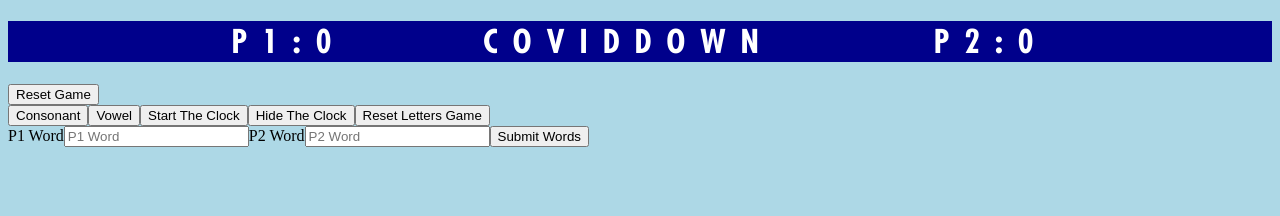
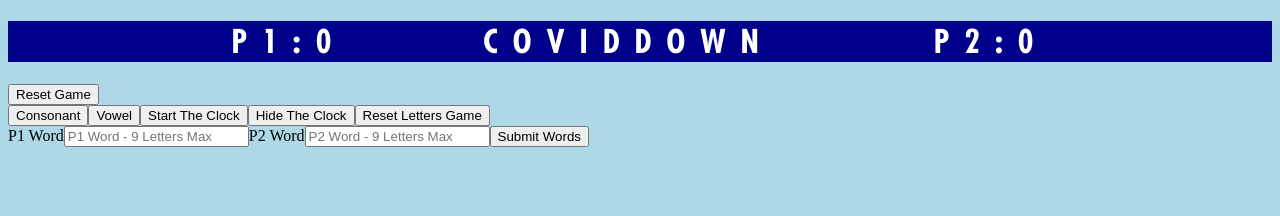
Before and after one commit to batespcm/covid-down-react, a React (Create React App) app: page / in a window 1280 px wide. Shown: the top 216 px of the page. Built offline with nearby package versions, Linux system fonts and the light colour scheme.

Commit message:
column width fixed for letter output, and maxlength attribute added to input field

```diff
--- a/src/App.css
+++ b/src/App.css
@@ -38,6 +38,7 @@ h1 {
   color: white;
   text-align: center;
   background-color: darkblue;
+  table-layout: fixed;
   position: fixed;
   width: 70%;
   right: 15%;
--- a/src/components/LettersScoreForm.js
+++ b/src/components/LettersScoreForm.js
@@ -41,13 +41,15 @@ class LettersScoreForm extends React.Component {
         <input
           name="playerOneWord"
           onChange={this.addWordToState}
-          placeholder="P1 Word"
+          placeholder="P1 Word - 9 Letters Max"
+          maxlength="9"
         />
         <label>P2 Word</label>
         <input
           name="playerTwoWord"
           onChange={this.addWordToState}
-          placeholder="P2 Word"
+          placeholder="P2 Word - 9 Letters Max"
+          maxlength="9"
         />
         <button> Submit Words</button>
       </form>
```
